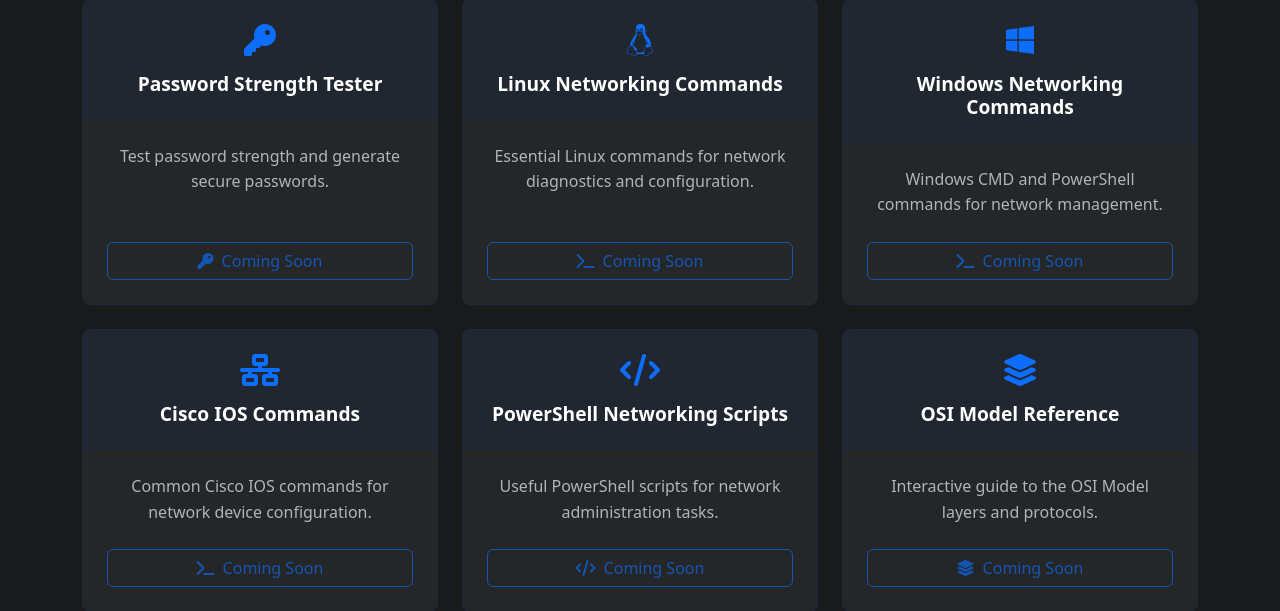
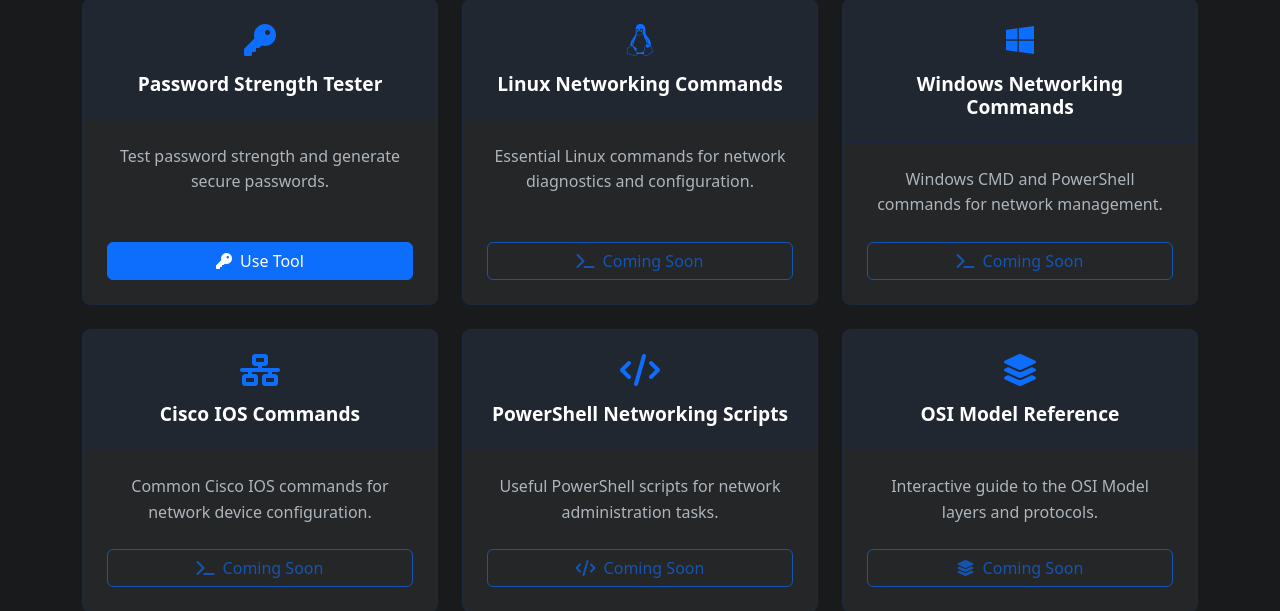
Before and after one commit to shikyo13/zeronexus-website, a PHP site: page /network-admin.php in a window 1280 px wide. Shown: the part 1098-1709 px from the top of the page. Run offline with PHP 8.4, Linux system fonts and the light colour scheme; some libraries are stand-ins or nearby versions.

Commit message:
Enable password strength tool in all tools tab (#17)
The password strength tester and generator was already fully implemented
and working in the security tab, but was still showing as "Coming Soon"
in the all tools tab. This change enables the working functionality
across both tabs consistently.

Closes #2

🤖 Generated with [Claude Code](https://claude.ai/code)

Co-authored-by: shikyo13 <shikyo13@example.com>
Co-authored-by: Claude <noreply@anthropic.com>

```diff
--- a/website/components/network-admin/tabs/all.php
+++ b/website/components/network-admin/tabs/all.php
@@ -107,9 +107,9 @@
             </div>
             <div class="card-body">
                 <p>Test password strength and generate secure passwords.</p>
-                <div class="btn btn-outline-primary disabled">
-                    <i class="fas fa-key me-2"></i>Coming Soon
-                </div>
+                <button class="btn btn-primary" data-bs-toggle="modal" data-bs-target="#passwordStrengthModal">
+                    <i class="fas fa-key me-2"></i>Use Tool
+                </button>
             </div>
         </div>
     </div>
```
